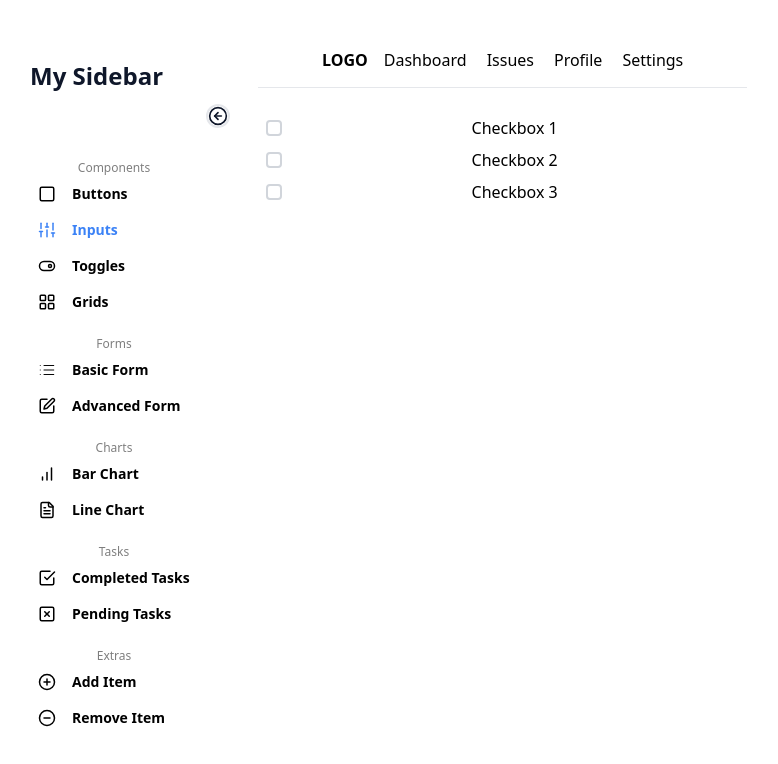
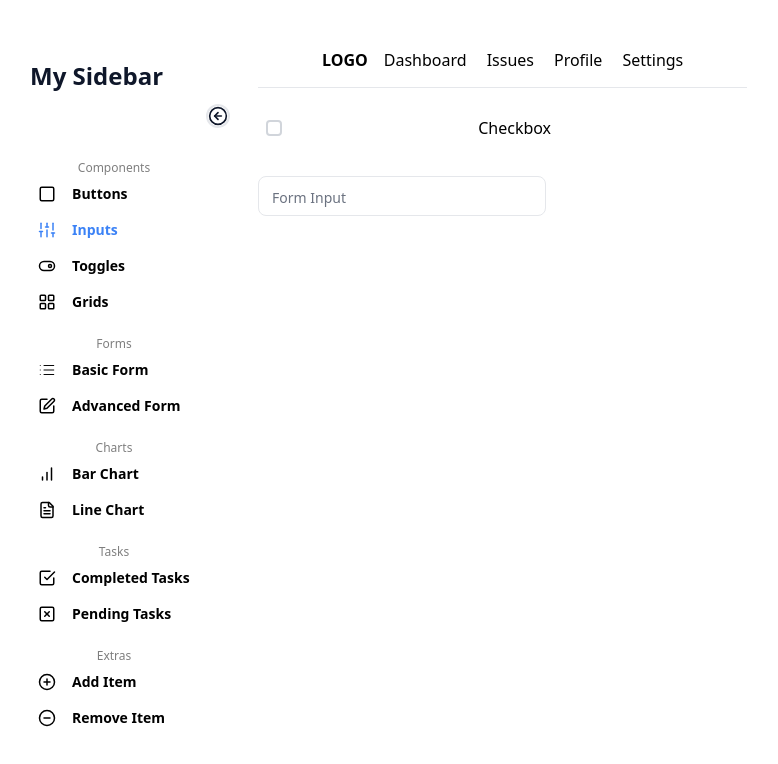
Before and after one commit to perceptronbd/client-template, a React (Vite) app: page /inputs in a window 1280 px wide. Shown: the top 764 px of the page, without its empty margins (30-808 px from the left). Built offline with nearby package versions, Linux system fonts and the light colour scheme.

Commit message:
added re-usable form-input

```diff
--- /dev/null
+++ b/src/components/input/FormInput.jsx
@@ -0,0 +1,45 @@
+import { AlertCircle } from 'lucide-react';
+import React from 'react';
+import { cn } from '../../utils/cn';
+
+export const FormInput = React.forwardRef(
+  ({ className, id, name, placeholder, value, type, onChange, errorMessage, ...props }, ref) => {
+    return (
+      <div className="relative my-2 ">
+        <input
+          id={id}
+          name={name}
+          type={type}
+          placeholder={placeholder}
+          value={value}
+          autoComplete="off"
+          {...props}
+          onChange={onChange}
+          className={cn(
+            'peer block h-10 w-72 rounded-lg border p-2 text-textColor-light placeholder:text-transparent hover:border-primary focus:border-primary focus:text-textColor focus:outline-none focus:ring-1',
+            className
+          )}
+          ref={ref}
+        />
+        {placeholder && (
+          <label
+            htmlFor={id}
+            className="absolute left-2.5 top-4 z-10 origin-[0] -translate-y-6 scale-75 transform bg-white px-1 text-sm text-gray-500 duration-300 peer-placeholder-shown:-translate-y-1 peer-placeholder-shown:scale-100 peer-focus:-translate-y-6 peer-focus:scale-75 peer-focus:bg-white peer-focus:text-primary"
+          >
+            {placeholder}
+          </label>
+        )}
+        <span
+          className={`mt-1 hidden w-fit gap-2 rounded-full bg-red-200 px-1 py-0.5 text-xs text-red-500 peer-[&:not(:placeholder-shown):not(:focus):invalid]:block`}
+        >
+          <div className="flex gap-2">
+            <AlertCircle size={15} className="text-red-500" />
+            {errorMessage}
+          </div>
+        </span>
+      </div>
+    );
+  }
+);
+
+FormInput.displayName = 'FormInput';
--- a/src/pages/home/input/InputPage.jsx
+++ b/src/pages/home/input/InputPage.jsx
@@ -1,12 +1,12 @@
 import React from 'react';
 import { Checkbox } from '../../../components/input/Checkbox';
+import { FormInput } from '../../../components/input/FormInput';
 
 const InputPage = () => {
   return (
-    <div className="">
-      <Checkbox id="checkbox1" label="Checkbox 1" />
-      <Checkbox id="checkbox2" label="Checkbox 2" />
-      <Checkbox id="checkbox3" label="Checkbox 3" />
+    <div className="grid gap-6">
+      <Checkbox id="checkbox1" label="Checkbox" />
+      <FormInput placeholder="Form Input" />
     </div>
   );
 };
```
